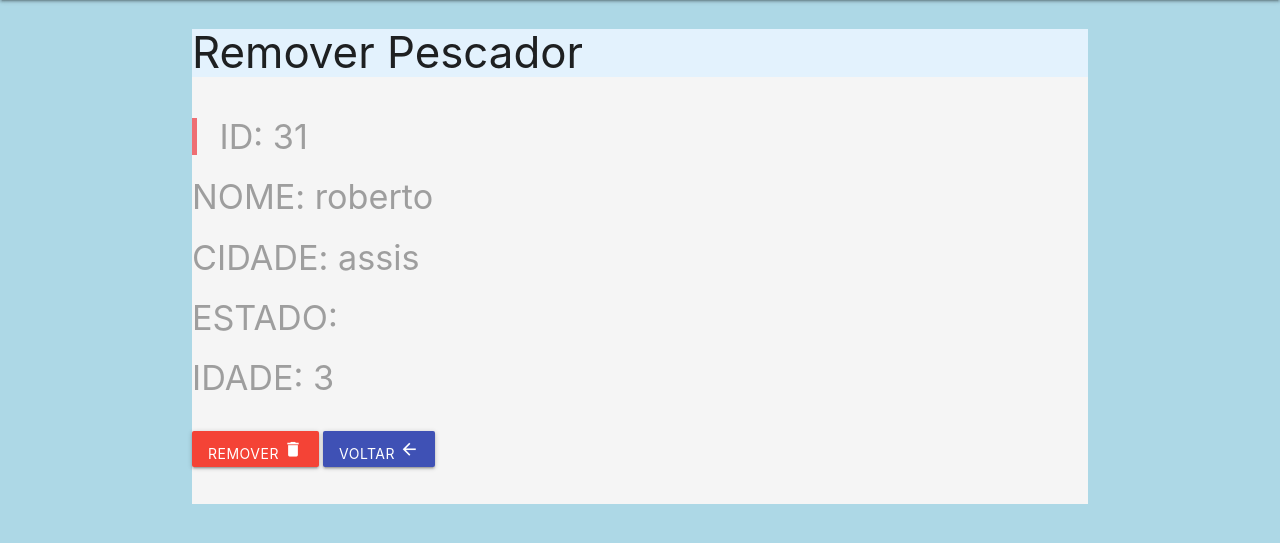
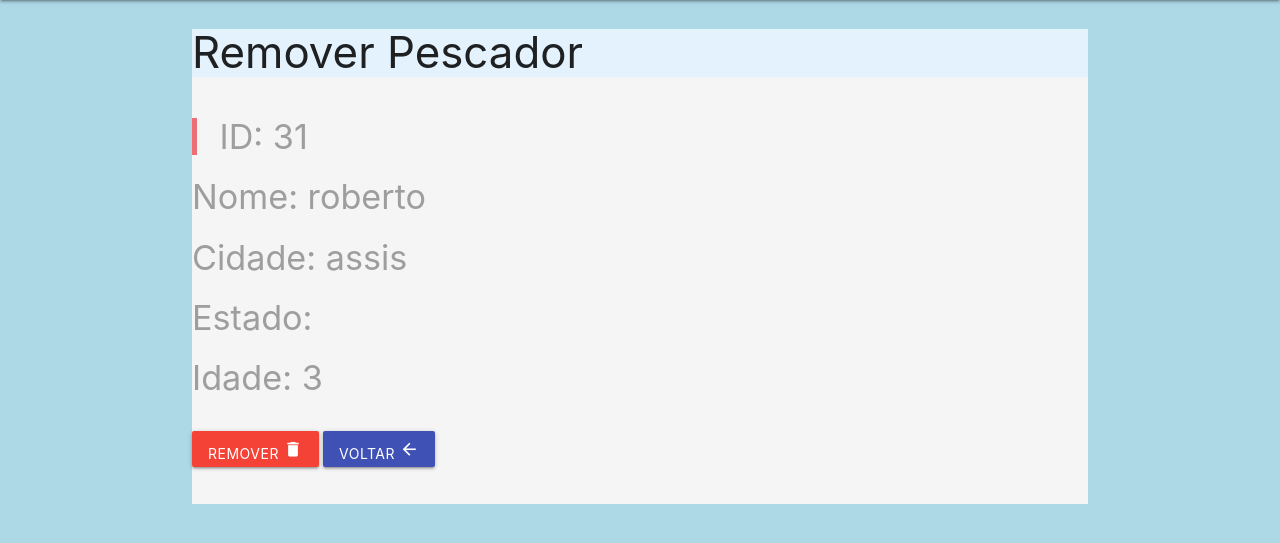
Before and after one commit to filipe-alves-oliveira/Pescaria, a PHP site: page /frmRmvPescador.php?id=31 in a window 1280 px wide. Shown: the part 64-607 px from the top of the page. Run offline with PHP 8.4, Linux system fonts and the light colour scheme; data comes from the database, SQL or seed files in the repository.

Commit message:
atualização do projeto

```diff
--- a/ListarTipo.php
+++ b/ListarTipo.php
@@ -12,8 +12,6 @@
   if (isset($_GET['busca']))
        $busca = $_GET['busca'];
        else $busca = '';
-
-
 
      if ($busca !='')
            $sql = "Select * from tipo WHERE descricao like '%" . $busca .  "%' order by descricao";
@@ -105,7 +103,7 @@
                 <th>ID</th>
                 <th>DESCRIÇÃO</th>
                 <th>ESPÉCIE</th>
-                <th>OUTROS</th>
+                <th>OUTRAS INFORMAÇÕES</th>
                 <th colspan="2">EDITAR / REMOVER</th>
               </tr>
               </tr>
--- a/frmInsPeixe.php
+++ b/frmInsPeixe.php
@@ -42,12 +42,12 @@
 
                     <div class="input-field col s5">
                         <label for="lblIsca">Informe a Isca: </label>
-                        <input type="text" class="form-control" id="txtIsca" name="txtIsca">
+                        <input type="text" class="form-control" id="txtIsca" name="txtIsca" required minlength="2">
                     </div>
 
                     <div class="input-field col s5">
                         <label for="lblPeso">Informe o Peso (kg): </label>
-                        <input type="number" class="form-control" id="txtPeso" name="txtPeso">
+                        <input type="number" class="form-control" id="txtPeso" name="txtPeso" required minlength="1" required maxlength="3">
                     </div>
 
                     <br>
--- a/frmInsPremiacao.php
+++ b/frmInsPremiacao.php
@@ -36,17 +36,17 @@
                 <form action="insPremiacao.php" method="POST" id="frmInsPremiacao" class="col s12">
                     <div class="input-field col s8">
                         <label for="lblColocacao">Informe a colocação: </label>
-                        <input type="number" class="form-control" id="txtColocacao" name="txtColocacao">
+                        <input type="number" class="form-control" id="txtColocacao" name="txtColocacao"required minlength="1" required maxlength="3">
                     </div>
 
                     <div class="input-field col s5">
                         <label for="lblPescador">Informe o Pescador: </label>
-                        <input type="text" class="form-control" id="txtPescador" name="txtPescador">
+                        <input type="text" class="form-control" id="txtPescador" name="txtPescador" required minlength="1">
                     </div>
 
                     <div class="input-field col s5">
                         <label for="lblPremio">Informe o Prêmio: </label>
-                        <input type="text" class="form-control" id="txtPremio" name="txtPremio">
+                        <input type="text" class="form-control" id="txtPremio" name="txtPremio" required minlength="1">
                     </div>
 
                     <br>
--- a/frmRmvPescador.php
+++ b/frmRmvPescador.php
@@ -59,16 +59,16 @@
                         <input type="hidden" id="id" name="id" value="<?php echo $id; ?>">
 
                         <label for="lblNome">
-                            <H4>NOME: <?php echo $pescador['nome']; ?></H4>
+                            <H4>Nome: <?php echo $pescador['nome']; ?></H4>
                         </label>
                         <label for="lblCidade">
-                            <H4>CIDADE: <?php echo $pescador['cidade']; ?></H4>
+                            <H4>Cidade: <?php echo $pescador['cidade']; ?></H4>
                         </label>
                         <label for="lblEstado">
-                            <H4>ESTADO: <?php echo $pescador['estado']; ?></H4>
+                            <H4>Estado: <?php echo $pescador['estado']; ?></H4>
                         </label>
                         <label for="lblIdade">
-                            <H4>IDADE: <?php echo $pescador['idade']; ?></H4>
+                            <H4>Idade: <?php echo $pescador['idade']; ?></H4>
                         </label>
                     </div>
                 </div>
--- a/frmRmvPremiacao.php
+++ b/frmRmvPremiacao.php
@@ -58,13 +58,13 @@
                         <input type="hidden" id="id" name="id" value="<?php echo $id; ?>">
 
                         <label for="lblColocacao">
-                            <H4>COLOCAÇÃO: <?php echo $premiacao['colocacao']; ?></H4>
+                            <H4>Colocação: <?php echo $premiacao['colocacao']; ?></H4>
                         </label>
                         <label for="lblPescador">
-                            <H4>PESCADOR: <?php echo $premiacao['pescador']; ?></H4>
+                            <H4>Pescador: <?php echo $premiacao['pescador']; ?></H4>
                         </label>
                         <label for="lblPremio">
-                            <H4>PRÊMIO: <?php echo $premiacao['premio']; ?></H4>
+                            <H4>Prêmio: <?php echo $premiacao['premio']; ?></H4>
                         </label>
                     </div>
                 </div>
--- a/frmRmvTipo.php
+++ b/frmRmvTipo.php
@@ -64,7 +64,7 @@
                             <H4>Espécie: <?php echo $tipo['especie']; ?></H4>
                         </label>
                         <label for="lblOutros">
-                            <H4>Outros: <?php echo $tipo['outros']; ?></H4>
+                            <H4>Outras Informações: <?php echo $tipo['outros']; ?></H4>
                         </label>
                     </div>
                 </div>
--- a/index.php
+++ b/index.php
@@ -30,7 +30,7 @@
 	<div class="had-container">
 
 		<div class="parallax-container logueo">
-			<div class="parallax"><img src="imagens/img5.jpg"></div>
+			<div class="parallax"><img src="imagens/img2.jpg"></div>
 			<div class="row"><br>
 				<div class="col m8 s8 offset-m2 offset-s2 center">
 					<h4 class="truncate bg-card-user">
--- a/menu.php
+++ b/menu.php
@@ -60,7 +60,7 @@
 <div class="slider">
     <ul class="slides">
       <li>
-        <img src="./Imagens/img12.jpg"> <!-- random image -->
+        <img src="./Imagens/img5.jpg"> <!-- random image -->
         <div class="caption center-align">
         </div>
       </li>
```
Also changed, not shown: Imagens/img2.jpg (added), Imagens/img5.jpg, Imagens/img8.jpg.
